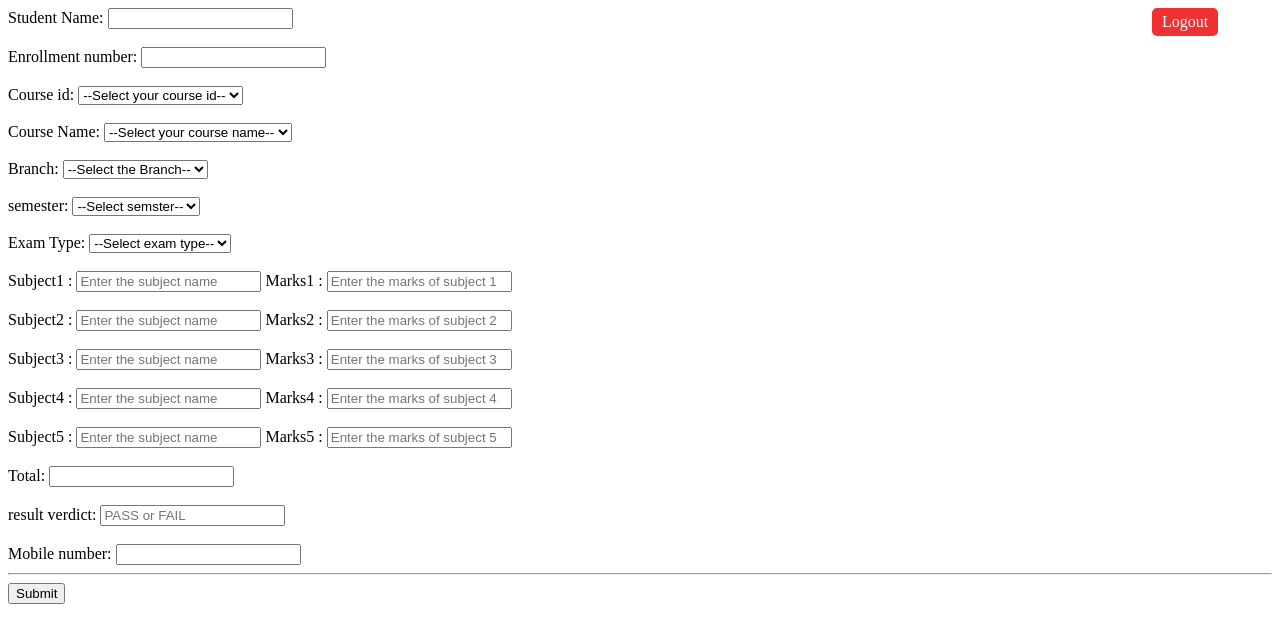
After one commit to Shivam-S-Pathak/The-Scoreboard, a Django app: page /inputdata in a window 1280 px wide. The commit adds this page. Shown: the top 643 px of the page. Run offline with Django 5.2, Linux system fonts and the light colour scheme; a user stored in the database is signed in.

Commit message:
data upload feature added

```diff
--- a/result/admin.py
+++ b/result/admin.py
@@ -3,8 +3,6 @@ from result.models import *
 
 # Register your models here.
 
-
-
 # admin.site.register(Student),
 # admin.site.register(Course),
 # admin.site.register(Exam),
--- a/result/forms.py
+++ b/result/forms.py
@@ -1,6 +1,2 @@
 from django import forms
-
-class ResultForm(forms.Form):
-    course = forms.CharField(max_length=100)
-    semester = forms.IntegerField()
-    exam_type = forms.CharField(max_length=100)
+from result.models import Result
--- a/result/urls.py
+++ b/result/urls.py
@@ -8,5 +8,7 @@ urlpatterns = [
     path('dataview_page', dataview , name='dataview_page'),
     path('logout' , logoutuser, name='logout_page'),
     path('Verify-user', verify ,name='forgot_password'),
-    path('generate_password', forgot, name="generate_password")
+    path('generate_password', forgot, name="generate_password"),
+    path('inputdata' ,datainput, name='data_input'),
+    path('successfull', success , name='successfull')
 ]
--- a/result/views.py
+++ b/result/views.py
@@ -36,7 +36,7 @@ def teachers_login(request):
              if user is not None:
                 login(request, user)
                 messages.success(request, "!!!! you are loged in successfully !!!!!")
-                return redirect("selection_page")
+                return redirect("/inputdata")
 
              else:
                 messages.success(request, "!!!! username or password is invalid !!!!!")
@@ -44,6 +44,51 @@ def teachers_login(request):
          else:
             return render(request, 'teachers_login.html')
 
+@login_required
+def datainput(request):
+          if request.method=="POST":
+               Name=request.POST.get('Name')
+               Enrollment=request.POST.get('Enrollment')
+               C_id=request.POST.get('c_id')
+               C_name=request.POST.get('c_name')
+               branch=request.POST.get('branch')
+               Sem=request.POST.get('sem')
+               exam_type=request.POST.get('exam_type')
+               Sub1=request.POST.get('sub1')
+               M1=request.POST.get('m1')
+               # pdf_files1=request.FILES.get('pdf_file1')
+               Sub2=request.POST.get('sub2')
+               M2=request.POST.get('m2')
+               # pdf_files2=request.FILES.get('pdf_file2')
+               Sub3=request.POST.get('sub3')
+               M3=request.POST.get('m3')
+               # pdf_files3=request.FILES.get('pdf_file3')
+               Sub4=request.POST.get('sub4')
+               M4=request.POST.get('m4')
+               # pdf_files4=request.FILES.get('pdf_file4')
+               Sub5=request.POST.get('sub5')
+               M5=request.POST.get('m5')
+               # pdf_files5=request.FILES.get('pdf_file5')
+               totaling=request.POST.get('total')
+               result=request.POST.get('result')
+               contact=request.POST.get('mobile')
+               content=Result(student_name=Name , enrollment_no=Enrollment ,
+                               course_id= C_id , course_name=C_name , Branch=branch ,
+                               semester=Sem , exam=exam_type , subject1=Sub1 , marks1=M1 ,
+                               #pdf1=pdf_files1 ,
+                               subject2=Sub2 , marks2=M2 ,
+                              #    pdf2=pdf_files2 ,
+                               subject3=Sub3 , marks3=M3 ,
+                              #    pdf3=pdf_files3 ,
+                                 subject4=Sub4 , marks4=M4 ,
+                              #    pdf4=pdf_files4 ,
+                                 subject5=Sub5 , marks5=M5 ,
+                              #  pdf5=pdf_files5 ,
+                               Total=totaling , res=result, mobile=contact)
+               content.save()
+               return redirect("/successfull")
+          else:
+               return render(request, 'input_data.html')
 
 @login_required
 def selection(request):
@@ -85,3 +130,6 @@ def verify(request):
 
 def forgot(request):
      return render(request, 'forgot.html')
+
+def success(request):
+     return render(request, 'successfull.html')
--- a/static/style_selection.css
+++ b/static/style_selection.css
@@ -176,6 +176,7 @@ span3 {
 }
 
 a {
+  font-size: 200%;
   position: absolute;
   left: 90%;
   text-decoration: none;
--- /dev/null
+++ b/templates/input_data.html
@@ -0,0 +1,112 @@
+<!DOCTYPE html>
+<html lang="en">
+
+<head>
+    <meta charset="UTF-8">
+    <meta http-equiv="X-UA-Compatible" content="IE=edge">
+    <meta name="viewport" content="width=device-width, initial-scale=1.0">
+    <title>Fill result data</title>
+    <style>
+         a {
+            position: absolute;
+            left: 90%;
+            text-decoration: none;
+            background-color: rgb(240, 49, 49);
+            color: white;
+            padding: 5px 10px;
+            border-radius: 5px;
+
+        }
+    </style>
+</head>
+
+<body>
+    <form method="post" action=" ">
+        {% csrf_token %}
+        <div class="container">
+
+            <a href="/logout">Logout</a>
+            Student Name: <input type="text" name="Name" id="Name" required><br>
+            <br>
+            Enrollment number: <input type="text" name="Enrollment" id="Enrollment_no" required> <br>
+            <br>
+            Course id:
+            <select name="c_id" id="c_id">
+                <option value="">--Select your course id--</option>
+                <option value="11">for B.Tech</option>
+                <option value="12">for B.E.</option>
+                <option value="13">for B.Sc.</option>
+                <option value="14">for B.com</option>
+            </select><br>
+            <br>
+            Course Name:
+            <select name="c_name" id="c_name">
+                <option value="">--Select your course name--</option>
+                <option value="B.Tech">B.Tech</option>
+                <option value="B.E.">B.E.</option>
+                <option value="B.Sc">B.Sc.</option>
+                <option value="B.com">B.com</option>
+            </select><br>
+            <br>
+            Branch:
+            <select name="branch" id="branch">
+                <option value="">--Select the Branch--</option>
+                <option value="Computer science engineering">CSE</option>
+                <option value="Machenical engineering">ME</option>
+                <option value="Civil engineering">CE</option>
+                <option value="Electronics engineering">EX</option>
+            </select><br>
+            <br>
+            semester:
+            <select name="sem" id="sem">
+                <option value="">--Select semster--</option>
+                <option value="1">1</option>
+                <option value="2">2</option>
+                <option value="3">3</option>
+                <option value="4">4</option>
+                <option value="5">5</option>
+                <option value="6">6</option>
+                <option value="7">7</option>
+                <option value="8">8</option>
+            </select><br>
+            <br>
+            Exam Type:
+            <select name="exam_type" id="exam_type">
+                <option value="">--Select exam type--</option>
+                <option value="MST-1">MST-1</option>
+                <option value="MST-2">MST-2</option>
+                <option value="Final">Final</option>
+            </select><br>
+            <br>
+            Subject1 : <input type="text" name="sub1" id="" placeholder="Enter the subject name " required>
+            Marks1 : <input type="text" name="m1" id="" placeholder="Enter the marks of subject 1" required><br>
+            <!-- PDF of subject1: <input type="file" name="pdf_file1" id="pdf_file1"><br> -->
+            <br>
+            Subject2 : <input type="text" name="sub2" id="" placeholder="Enter the subject name " required>
+            Marks2 : <input type="text" name="m2" id="" placeholder="Enter the marks of subject 2" required><br>
+            <!-- PDF of subject2: <input type="file" name="pdf_file2" id="pdf_file2"><br> -->
+            <br>
+            Subject3 : <input type="text" name="sub3" id="" placeholder="Enter the subject name " required>
+            Marks3 : <input type="text" name="m3" id="" placeholder="Enter the marks of subject 3" required><br>
+            <!-- PDF of subject3: <input type="file" name="pdf_file3" id="pdf_file3"><br> -->
+            <br>
+            Subject4 : <input type="text" name="sub4" id="" placeholder="Enter the subject name " required>
+            Marks4 : <input type="text" name="m4" id="" placeholder="Enter the marks of subject 4" required><br>
+            <!-- PDF of subject4: <input type="file" name="pdf_file4" id="pdf_file4"><br> -->
+            <br>
+            Subject5 : <input type="text" name="sub5" id="" placeholder="Enter the subject name ">
+            Marks5 : <input type="text" name="m5" id="" placeholder="Enter the marks of subject 5"><br>
+            <!-- PDF of subject5: <input type="file" name="pdf_file5" id="pdf_file5"><br> -->
+            <br>
+            Total: <input type="text" name="total" id="total" required><br>
+            <br>
+            result verdict: <input type="text" name="result" id="result" placeholder="PASS or FAIL" required><br>
+            <br>
+            Mobile number: <input type="text" name="mobile" id="mobile" required>
+            <hr>
+            <button type="submit">Submit</button>
+        </div>
+    </form>
+</body>
+
+</html>
```
Also changed, not shown: result/models.py (+5 -31 lines), templates/dataview.html (+6 -14 lines), templates/successfull.html (added, +35 -0 lines), db.sqlite3, media/group_photo.jpg (added), result/migrations/0019_result_pdf1_result_pdf2_result_pdf3_result_pdf4_and_more.py (added), result/migrations/0020_alter_result_pdf1_alter_result_pdf2_and_more.py (added), result/migrations/0021_remove_result_pdf1_remove_result_pdf2_and_more.py (added).
